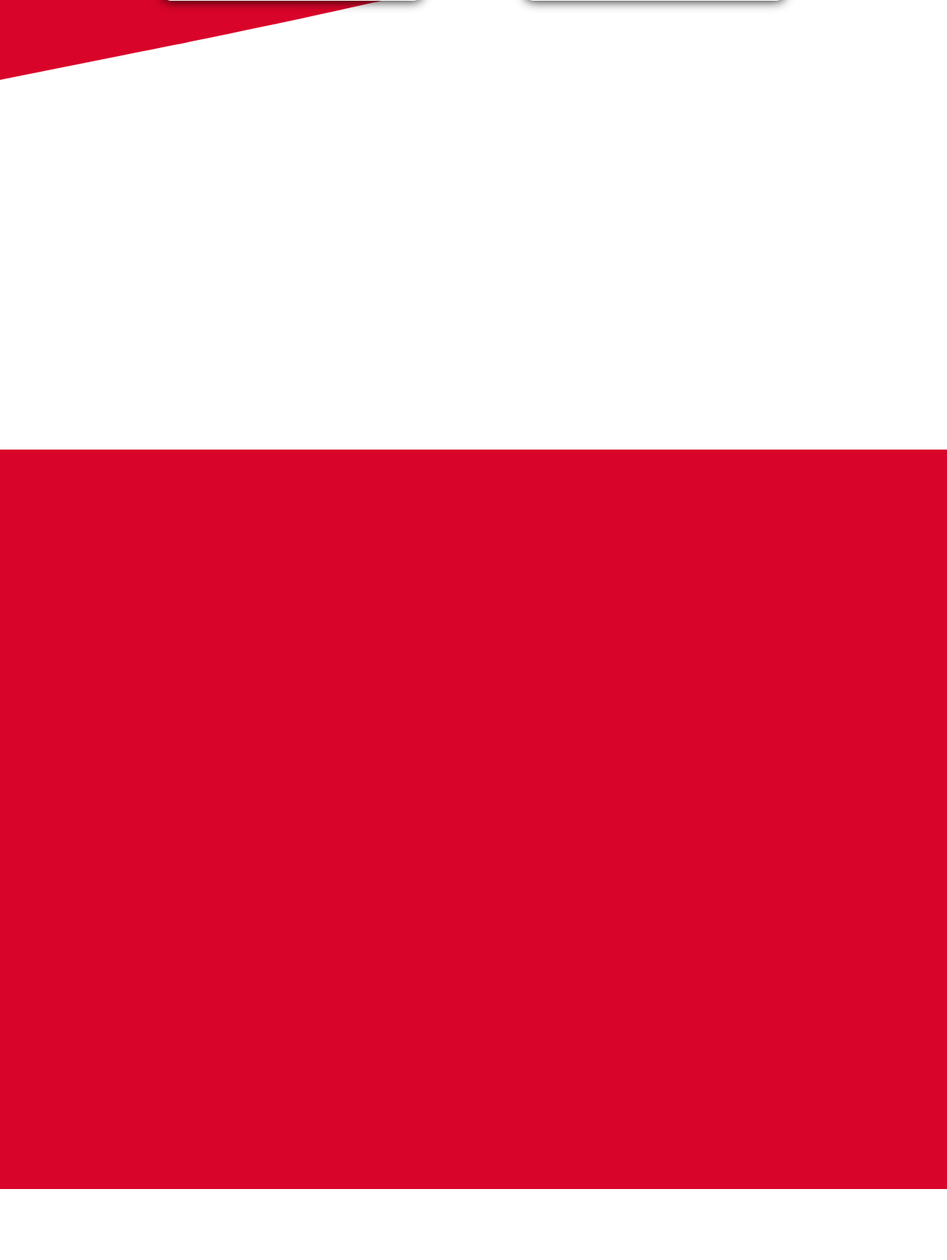
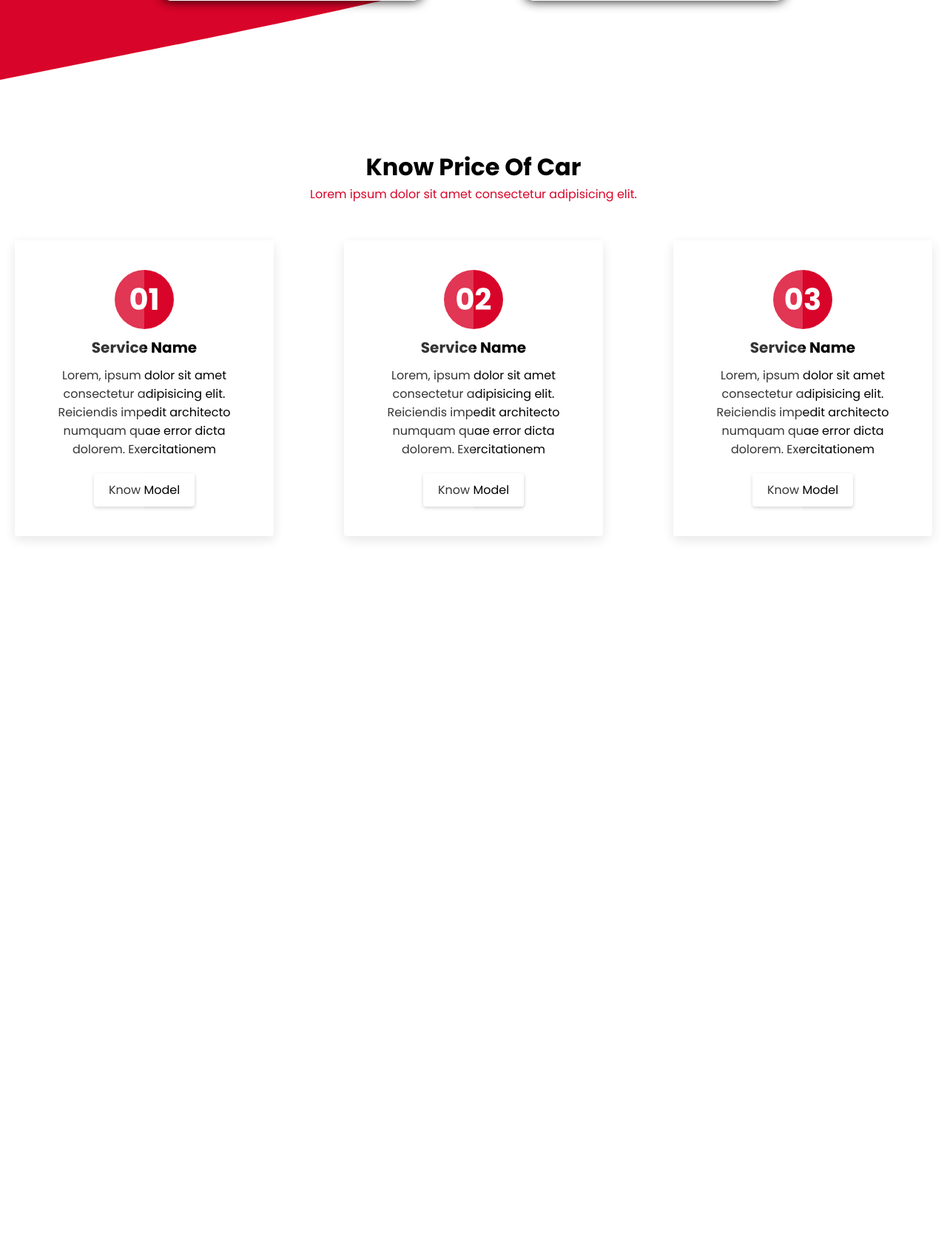
Before and after one commit to RanjeetKumbhar01/CarPoint, a Django app: page / in a window 1280 px wide. Shown: the part 1211-2915 px from the top of the page at 74% size. After the commit the page ends 1941 px from the top, so only its background shows below. Run offline with Django 4.2, Linux system fonts and the light colour scheme.

Commit message:
after Model Section done

```diff
--- a/static/css/style.css
+++ b/static/css/style.css
@@ -1,4 +1,8 @@
 @import url('https://fonts.googleapis.com/css2?family=Poppins:wght@300;400;600;700&display=swap');
+
+
+
+/* model  */
 
 
 * {
@@ -42,9 +46,30 @@ header{
     right: 0;
     z-index: 100;
 }
+header.shadow0 {
+    background: #ffffff12;
+    box-shadow: 4px 4px 10px rgb(15 54 55 / 10%);
+    transition: 0.5s;
+}
+header.logo_bg_0 .logo span{
+    color: var(--bg-color);
+}
+
+header.logo_bg_1 .logo span{
+    color: var(--main-color);
+}
+
+header.link_color_0 .navbar a {
+    color: #fff;
+}
+
+header.link_color_1 .navbar a {
+    color: var(--text-color);
+}
+
+
 .nav{
     display: flex;
-
     align-items: center;
     justify-content: space-between;
     padding: 20px 35px;
@@ -80,10 +105,6 @@ header{
     cursor: pointer;
 
 }
-
-
-
-
 
 .navbar a:hover,.navbar .active {
     color: var(--main-color);
@@ -196,18 +217,106 @@ header{
     font-size: 2rem;
 
 }
-.modal{
+/* model  */
+.model-container{
+    display: flex;
+    flex-wrap: wrap;
+    justify-content: space-between;
+}
+ .model-container .box{
+    position: relative;
+    width: 350px;
+    padding: 40px;
+    background: var(--bg-color);
+    box-shadow: 0 5px 15px rgba(0,0,0,.1);
+    border-radius: 4px;
+    margin: 20px;
+    box-sizing: border-box;
+    overflow: hidden;
+    text-align: center;
+}
+.model-container .box::before{
+    content: '';
+    width: 50%;
+    height: 100%;
+    position:absolute;
+    top: 0;
+    left: 0;
+    background: rgba(255,255,255,.2);
+    z-index: 2;
+}
+.model-container .box .icon{
+    /* position: relative; */
+    width: 80px;
+    height: 80px;
+    color: #fff;
+    background: #000;
+    display: flex;
+    justify-content: center;
+    align-items: center;
+    margin: 0 auto;
+    border-radius: 50%;
+    font-size: 40px;
+    font-weight: 700;
+    transition: 1s;
+}
+
+.model-container .box .icon{
+    box-shadow: 0 0 0 0 var(--main-color);
+    background: var(--main-color);
+}
+.model-container .box:hover .icon{
+    box-shadow: 0 0 0 400px var(--main-color);
+
+}
+
+.model-container .box  .content{
+    /* position: relative; */
+    z-index: 1;
+    transition: 0.5s;
+}
+.model-container .box:hover  .content{
+    color: #fff;
+}
+
+.model-container .box .content h3{
+    font-size: 20px;
+    margin: 10px 0;
+    padding: 0;
+}
+.model-container .box  .content p{
+    margin: 0;
+    padding: 0;
+}
+.model-container .box  .content a{
+    display: inline-block;
+    padding: 10px 20px;
+    background:var(--bg-color) ;
+    border-radius: 4px;
+    text-decoration: none;
+    color: #000;
+    font-weight: 500;
+    margin-top: 20px;
+    box-shadow: 0 2px 5px rgba(0,0,0,0.2);
+
+}
+.model-heading{
+    display: flex;
+    flex-direction: column;
+    justify-content: center;
+    align-items: center;
+    margin: 10px;
+    padding: 20px;
+
+}
+.model-heading h2{
+    font-size: 2rem;
+}
+.model-heading p{
+    color: var(--main-color);
+}
+
+.stat{
     height: 500px;
     background: var(--bg-color);
-
 }
-.stat{
-    height: 500px;
-    background: var(--main-color) ;
-
-}
-.about{
-    height: 500px;
-    background: var(--main-color) ;
-
-}
--- a/templates/base.html
+++ b/templates/base.html
@@ -6,6 +6,7 @@
     <meta name="viewport" content="width=device-width, initial-scale=1.0">
    {% load static %}
     <link rel="stylesheet" type="text/css" href="{% static 'css/style.css' %}"/>
+    <!-- <link rel="stylesheet" type="text/css" href="{% static 'css/model_style.css' %}"/> -->
     <link href='https://unpkg.com/boxicons@2.1.4/css/boxicons.min.css' rel='stylesheet'>
     <title>{% block title %} {% endblock %}</title>
 
@@ -19,12 +20,13 @@
                 <ul class="navbar">
                     <li><a class="active" href="#home">HEllow</a></li>
                     <li><a href="#price">Price</a></li>
-                    <li><a href="#home">Model</a></li>
+                    <li><a href="#model">Model</a></li>
                     <li><a href="#home">Statitics</a></li>
                     <li><a href="#home">About</a></li>
                 </ul>
         </div>
     </header>
+
     {% block body %}
     {% endblock %}
 
@@ -33,4 +35,5 @@
 </body>
 {% block script %}
 {% endblock %}
+
 </html>
--- a/templates/index.html
+++ b/templates/index.html
@@ -45,18 +45,64 @@ CarPoint
         </div> -->
     </div>
 </section>
-<section class="modal">
+<!-- Model Section -->
+<section class="model" id="model">
+    <div class="model-heading">
+        <h2>Know Price Of Car</h2>
+        <p>Lorem ipsum dolor sit amet consectetur adipisicing elit. </p>
+    </div>
+    <div class="model-container">
 
-</section>
-<section class="stat">
+        <!-- model 1 -->
+        <div class="box">
+            <div class="icon">01</div>
+            <div class="content">
+                <h3>Service Name</h3>
+                <p>Lorem, ipsum dolor sit amet
+                     consectetur adipisicing elit.
+                      Reiciendis impedit architecto numquam
+                       quae error dicta dolorem. Exercitationem
+                </p>
+                <a href="#">Know Model</a>
+            </div>
+        </div>
 
-</section>
-<section class="about">
+        <!--model 2 -->
+        <div class="box">
+            <div class="icon">02</div>
+            <div class="content">
+                <h3>Service Name</h3>
+                <p>Lorem, ipsum dolor sit amet
+                     consectetur adipisicing elit.
+                      Reiciendis impedit architecto numquam
+                       quae error dicta dolorem. Exercitationem
+                </p>
+                <a href="#">Know Model</a>
+            </div>
+        </div>
 
-</section>
-<section class="footer">
+        <!-- model 3 -->
+        <div class="box">
+            <div class="icon">03</div>
+            <div class="content">
+                <h3>Service Name</h3>
+                <p>Lorem, ipsum dolor sit amet
+                     consectetur adipisicing elit.
+                      Reiciendis impedit architecto numquam
+                       quae error dicta dolorem. Exercitationem
+                </p>
+                <a href="#">Know Model</a>
+            </div>
+        </div>
 
-</section>
+    </div>
+
+    </section>
+   <!-- Visualization section  -->
+    <section class="stat">
+
+    </section>
+
 
 {% endblock %}
 {% block script %}
@@ -78,6 +124,14 @@ CarPoint
    }
 
  }
+ let header =document.querySelector('header');
+    window.addEventListener('scroll',()=>{
+        header.classList.toggle('logo_bg_0',window.scrollY > 525);
+        header.classList.toggle('logo_bg_1',window.scrollY > 1270);
+        header.classList.toggle('shadow0',window.scrollY > 0);
+        header.classList.toggle('link_color_0',window.scrollY > 140);
+        header.classList.toggle('link_color_1',window.scrollY > 820);
+    });
 </script>
 
 {% endblock %}
```
Also changed, not shown: static/css/model_style.css (added, +14 -0 lines), static/css/car-background.png (added).
